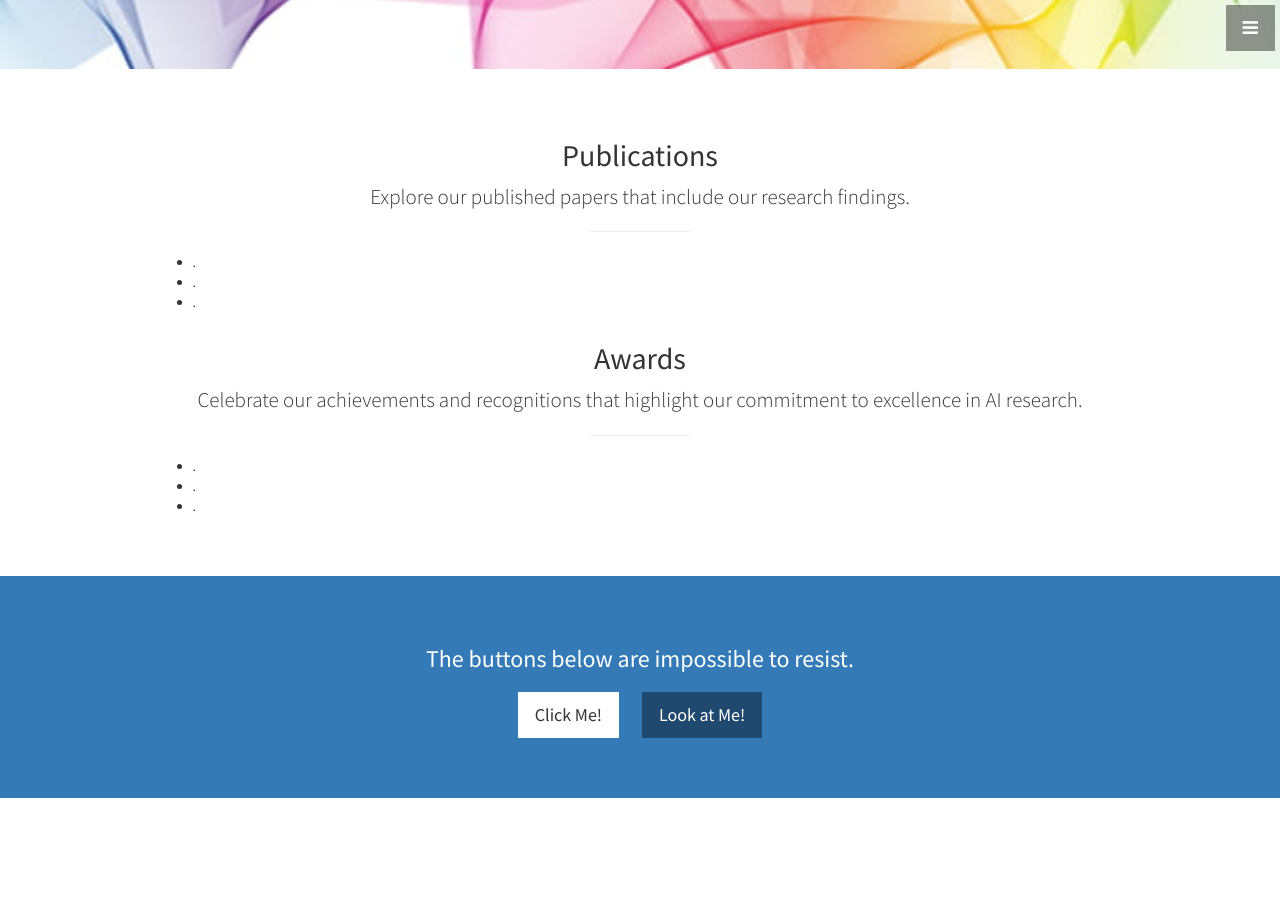
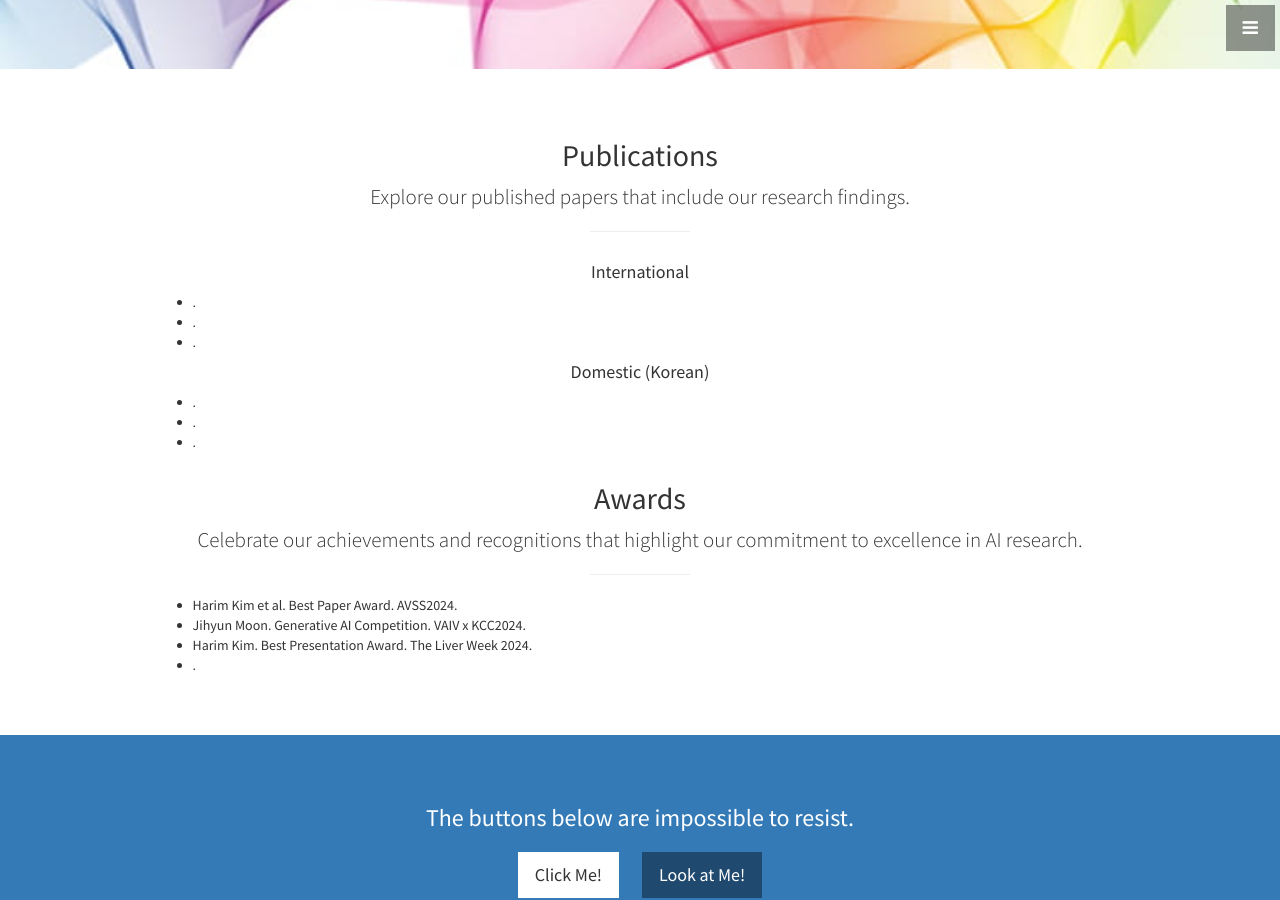
Before and after one commit to nth221/nth221.github.io, a Jekyll site: the page built from index.html, in a window 1280 px wide and 900 px high, scrolled down 2507 px. Built offline with Jekyll 4.4.1, drawn with Linux system fonts in a browser that asks for light colours.

Commit message:
modified:   _includes/portfolio.html

```diff
--- a/_includes/portfolio.html
+++ b/_includes/portfolio.html
@@ -6,6 +6,13 @@
         <p class="lead">Explore our published papers that include our research findings.</p>
         <hr class="small">
         <div class="row">
+          <h4>International</h4>
+          <ul class="publication-list">
+            <li>.</li>
+            <li>.</li>
+            <li>.</li>
+          </ul>
+          <h4>Domestic (Korean)</h4>
           <ul class="publication-list">
             <li>.</li>
             <li>.</li>
@@ -20,8 +27,9 @@
         <hr class="small">
         <div class="row">
           <ul class="publication-list">
-            <li>.</li>
-            <li>.</li>
+            <li>Harim Kim et al. Best Paper Award. AVSS2024.</li>
+            <li>Jihyun Moon. Generative AI Competition. VAIV x KCC2024.</li>
+            <li>Harim Kim. Best Presentation Award. The Liver Week 2024.</li>
             <li>.</li>
           </ul>
         </div>
```
